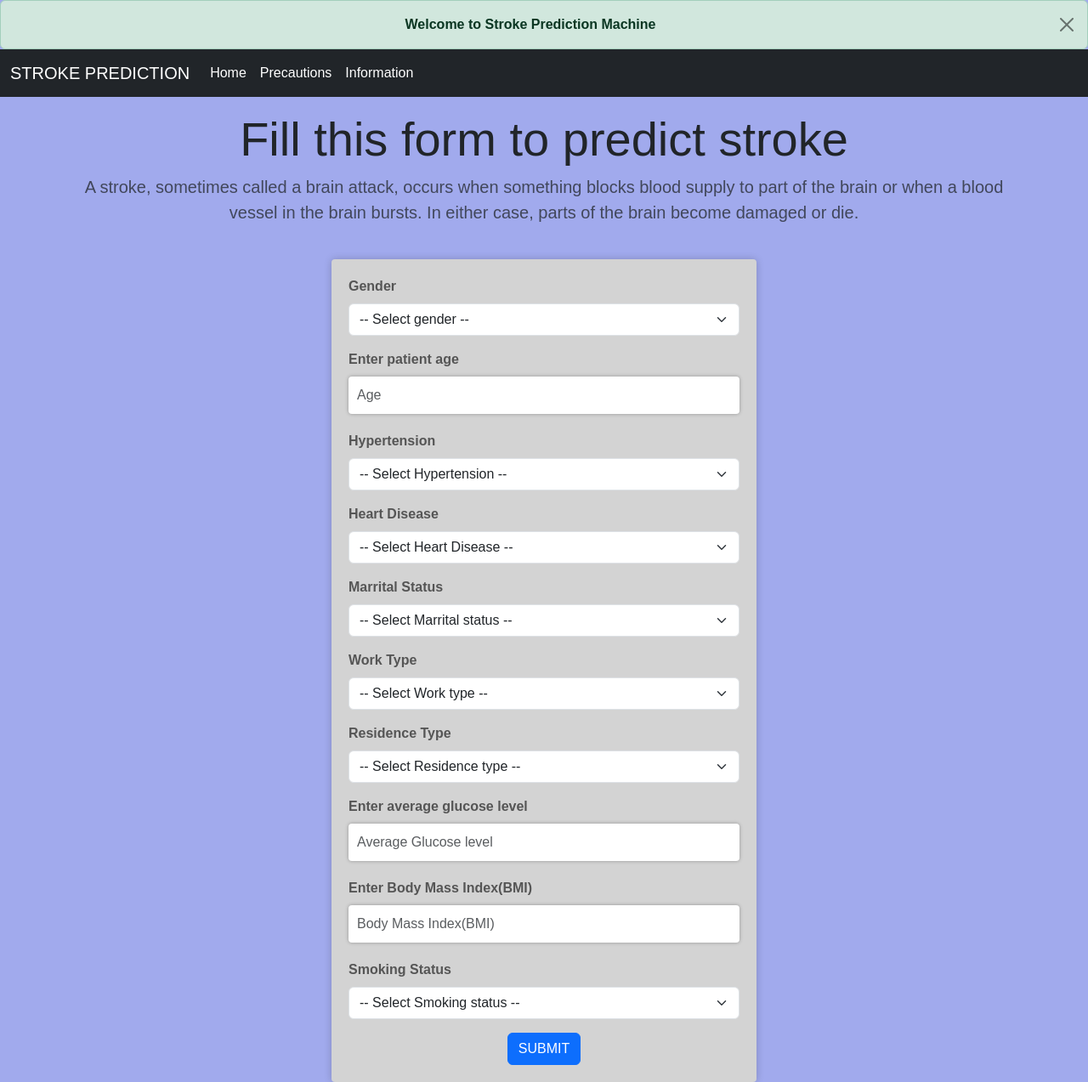
After one commit to himani0105/MajorProject, a Flask app: template templates/form.html in a window 1280 px wide. The commit adds this page. Shown: the whole page at 85% size. Run offline with Flask 3, Linux system fonts and the light colour scheme; the template is opened without the code that fills it, so the values that code supplies are empty; parts of the project's set-up code (start-up, migrations or seed data) failed here and were passed over.

Commit message:
Add files via upload

```diff
--- /dev/null
+++ b/templates/form.html
@@ -0,0 +1,239 @@
+<!doctype html>
+<html lang="en">
+
+<head>
+    <meta charset="utf-8">
+    <meta name="viewport" content="width=device-width, initial-scale=1">
+    <link href="https://cdn.jsdelivr.net/npm/bootstrap@5.3.0-alpha2/dist/css/bootstrap.min.css" rel="stylesheet"
+        integrity="sha384-aFq/bzH65dt+w6FI2ooMVUpc+21e0SRygnTpmBvdBgSdnuTN7QbdgL+OapgHtvPp" crossorigin="anonymous">
+    <title>Brain Stroke Prediction</title>
+    <style>
+        /* Add some CSS to make the form look nice */
+        body {
+          font-family: Arial, sans-serif;
+          background-color : #a1aaed;
+      }
+
+        h1 {
+          text-align: center;
+          margin-top: 40px;
+          margin-bottom: 20px;
+        }
+
+        form {
+          max-width: 500px;
+          margin: 0 auto;
+          background-color: LightGray;
+          padding: 20px;
+          border-radius: 4px;
+          box-shadow: 0 0 10px rgba(0, 0, 0, 0.2);
+        }
+
+        label {
+          display: block;
+          margin-bottom: 10px;
+          font-weight: bold;
+          color: #555;
+        }
+
+        input[type="text"],
+        input[type="number"] {
+          width: 100%;
+          padding: 10px;
+          margin-bottom: 20px;
+          border: none;
+          border-radius: 4px;
+          box-shadow: 0 0 4px rgba(0, 0, 0, 0.3);
+        }
+
+        input[type="text"]:focus,
+        input[type="number"]:focus {
+          box-shadow: 0 0 8px rgba(0, 0, 0, 0.3);
+        }
+
+        input[type="submit"] {
+          background-color: #4CAF50;
+          color: white;
+          padding: 10px 20px;
+          border: none;
+          border-radius: 4px;
+          cursor: pointer;
+          transition: background-color 0.2s ease-in-out;
+        }
+
+        input[type="submit"]:hover {
+          background-color: #45a049;
+        }
+      </style>
+</head>
+
+<body>
+    <div class="alert alert-success alert-dismissible fade show text-center mb-0 " role="alert">
+        <strong>Welcome to Stroke Prediction Machine</strong>
+        <button type="button" class="btn-close" data-bs-dismiss="alert" aria-label="Close"></button>
+    </div>
+    <nav class="navbar navbar-expand-lg navbar-dark bg-dark">
+        <div class="container-fluid">
+            <a class="navbar-brand" href="#">STROKE PREDICTION</a>
+            <button class="navbar-toggler" type="button" data-bs-toggle="collapse"
+                data-bs-target="#navbarSupportedContent" aria-controls="navbarSupportedContent" aria-expanded="false"
+                aria-label="Toggle navigation">
+                <span class="navbar-toggler-icon"></span>
+            </button>
+            <div class="collapse navbar-collapse" id="navbarSupportedContent">
+                <ul class="navbar-nav me-auto mb-2 mb-lg-0">
+                    <li class="nav-item">
+                        <a class="nav-link active" aria-current="page" href="/home">Home</a>
+                    </li>
+                    <li class="nav-item">
+                        <a class="nav-link active" aria-current="page" href="/precautions">Precautions</a>
+                    </li>
+					<li class="nav-item">
+                        <a class="nav-link active" aria-current="page" href="/en">Information</a>
+                    </li>
+            </div>
+        </div>
+    </nav>
+    <!-- <div id="carouselExampleCaptions" class="carousel slide">
+        <div class="carousel-indicators">
+            <button type="button" data-bs-target="#carouselExampleCaptions" data-bs-slide-to="0" class="active"
+                aria-current="true" aria-label="Slide 1"></button>
+            <button type="button" data-bs-target="#carouselExampleCaptions" data-bs-slide-to="1"
+                aria-label="Slide 2"></button>
+            <button type="button" data-bs-target="#carouselExampleCaptions" data-bs-slide-to="2"
+                aria-label="Slide 3"></button>
+        </div>
+        <div class="carousel-inner">
+            <div class="carousel-item active">
+                <img src="../static/image3.jpg" class="d-block w-100" alt="...">
+                <div class="carousel-caption d-none d-md-block">
+                    <h5>Stroke Prediction</h5>
+                    <p>In this project our top prioirity is to predict patient have stroke or not.</p>
+                </div>
+            </div>
+            <div class="carousel-item">
+                <img src="../static/image2.jpg" class="d-block w-100" alt="...">
+                <div class="carousel-caption d-none d-md-block">
+                    <h5>Stroke Prediction</h5>
+                    <p>In this project our top prioirity is to predict patient have stroke or not.</p>
+                </div>
+            </div>
+            <div class="carousel-item">
+                <img src="../static/image.jpg" class="d-block w-100" alt="...">
+                <div class="carousel-caption d-none d-md-block">
+                    <h5>Stroke Prediction</h5>
+                    <p>In this project our top prioirity is to predict patient have stroke or not.</p>
+                </div>
+            </div>
+        </div>
+        <button class="carousel-control-prev" type="button" data-bs-target="#carouselExampleCaptions"
+            data-bs-slide="prev">
+            <span class="carousel-control-prev-icon" aria-hidden="true"></span>
+            <span class="visually-hidden">Previous</span>
+        </button>
+        <button class="carousel-control-next" type="button" data-bs-target="#carouselExampleCaptions"
+            data-bs-slide="next">
+            <span class="carousel-control-next-icon" aria-hidden="true"></span>
+            <span class="visually-hidden">Next</span>
+        </button>
+    </div> -->
+    <div class="container">
+        <div class="pricing-header p-3 pb-md-4 mx-auto text-center">
+            <h5 class="display-4 fw-normal">Fill this form to predict stroke</h5>
+            <p class="fs-5 text-body-secondary">A stroke, sometimes called a brain attack, occurs when something blocks
+                blood supply to part of the brain or when a blood vessel in the brain bursts. In either case, parts of
+                the brain become damaged or die.</p>
+        </div>
+        <div class="container">
+            <form action="/" method="POST">
+                <div class="mb-3">
+                    <label for="exampleInputPassword1" class="form-label">Gender</label>
+                    <select class="form-select" id="gender" name="gender" aria-label="Default select example">
+                        <option selected value="unknown">-- Select gender --</option>
+                        <option value="Male">Male</option>
+                        <option value="Female">Female</option>
+                        <option value="Other">Other</option>
+                    </select>
+                </div>
+                <div class="mb-3">
+                    <label for="exampleInputEmail1" class="form-label">Enter patient age</label>
+                    <input type="text" class="form-control" id="age" name="age" placeholder="Age">
+                </div>
+                <div class="mb-3">
+                    <label for="exampleInputPassword1" class="form-label">Hypertension</label>
+                    <select class="form-select" id="hypertension" name="hypertension"
+                        aria-label="Default select example">
+                        <option selected>-- Select Hypertension --</option>
+                        <option value="1">Yes</option>
+                        <option value="0">No</option>
+                    </select>
+                </div>
+                <div class="mb-3">
+                    <label for="exampleInputPassword1" class="form-label">Heart
+                        Disease</label>
+                    <select class="form-select" id="disease" name="disease" aria-label="Default select example">
+                        <option selected>-- Select Heart Disease --</option>
+                        <option value="1">Yes</option>
+                        <option value="0">No</option>
+                    </select>
+                </div>
+                <div class="mb-3">
+                    <label for="exampleInputPassword1" class="form-label">Marrital
+                        Status</label>
+                    <select class="form-select" id="married" name="married" aria-label="Default select example">
+                        <option selected>-- Select Marrital status --</option>
+                        <option value="1">Yes</option>
+                        <option value="0">No</option>
+                    </select>
+                </div>
+                <div class="mb-3">
+                    <label for="exampleInputPassword1" class="form-label">Work Type</label>
+                    <select class="form-select" id="work" name="work" aria-label="Default select example">
+                        <option selected>-- Select Work type --</option>
+                        <option value="Self-employed">Self-Employed</option>
+                        <option value="Private">Private</option>
+                        <option value="children">Children</option>
+                        <option value="Govt_job">Government Job</option>
+                        <option value="Never_worked">Never Worked</option>
+                    </select>
+                </div>
+                <div class="mb-3">
+                    <label for="exampleInputPassword1" class="form-label">Residence
+                        Type</label>
+                    <select class="form-select" id="residence" name="residence" aria-label="Default select example">
+                        <option selected>-- Select Residence type --</option>
+                        <option value="Urban">Urban</option>
+                        <option value="Rural">Rural</option>
+                    </select>
+                </div>
+                <div class="mb-3">
+                    <label for="exampleInputEmail1" class="form-label">Enter average glucose level</label>
+                    <input type="text" class="form-control" id="glucose" name="glucose"
+                        placeholder="Average Glucose level">
+                </div>
+                <div class="mb-3">
+                    <label for="exampleInputEmail1" class="form-label">Enter Body Mass Index(BMI)</label>
+                    <input type="text" class="form-control" id="bmi" name="bmi" placeholder="Body Mass Index(BMI)">
+                </div>
+                <div class="mb-3">
+                    <label for="exampleInputPassword1" class="form-label">Smoking
+                        Status</label>
+                    <select class="form-select" id="smoking" name="smoking" aria-label="Default select example">
+                        <option selected value="Unknown">-- Select Smoking status --</option>
+                        <option value="never smoked">Never Smoked</option>
+                        <option value="formerly smoked">Formerly Smoked</option>
+                        <option value="smokes">Smokes</option>
+                        <option value="unknown">Unknown</option>
+                    </select>
+                </div>
+                <div class="text-center">
+                    <button type="submit" class="btn btn-primary">SUBMIT</button>
+                </div>
+            </form>
+        </div>
+        <script src="https://cdn.jsdelivr.net/npm/bootstrap@5.3.0-alpha2/dist/js/bootstrap.bundle.min.js"
+        integrity="sha384-qKXV1j0HvMUeCBQ+QVp7JcfGl760yU08IQ+GpUo5hlbpg51QRiuqHAJz8+BrxE/N"
+        crossorigin="anonymous"></script>
+</body>
+
+</html>
--- a/templates/nostroke.html
+++ b/templates/nostroke.html
@@ -28,10 +28,10 @@
                         <a class="nav-link active" aria-current="page" href="/home">Home</a>
                     </li>
                     <li class="nav-item">
-                        <a class="nav-link active" aria-current="page" href="form.html">Form</a>
+                        <a class="nav-link active" aria-current="page" href="/form">Form</a>
                     </li>
                     <li class="nav-item">
-                        <a class="nav-link active" aria-current="page" href="precautions.html">Precautions</a>
+                        <a class="nav-link active" aria-current="page" href="/precautions">Precautions</a>
                     </li>
                 </ul>
             </div>
--- a/templates/stroke.html
+++ b/templates/stroke.html
@@ -28,10 +28,10 @@
                         <a class="nav-link active" aria-current="page" href="/home">Home</a>
                     </li>
                     <li class="nav-item">
-                        <a class="nav-link active" aria-current="page" href="form.html">Form</a>
+                        <a class="nav-link active" aria-current="page" href="/form">Form</a>
                     </li>
                     <li class="nav-item">
-                        <a class="nav-link active" aria-current="page" href="precautions.html">Precautions</a>
+                        <a class="nav-link active" aria-current="page" href="/precautions">Precautions</a>
                     </li>
                 </ul>
             </div>
@@ -39,7 +39,7 @@
     </nav>
     <div class="jumbotron hero-nature">
         <h1 class="hero-title">You have been diagnosed with Stroke Risk</h1>
-        <p>The algorithm has diagnosed you with Stroke Risk based on your inputs. Please consult a Doctor.</p>
+        <p>Based on your inputs you may have stroke. Please consult a Doctor.</p>
     </div>
     <style>
     div.jumbotron.hero-nature {
```
Also changed, not shown: templates/en.html (added, +115 -0 lines), templates/precautions.html (added, +122 -0 lines).
